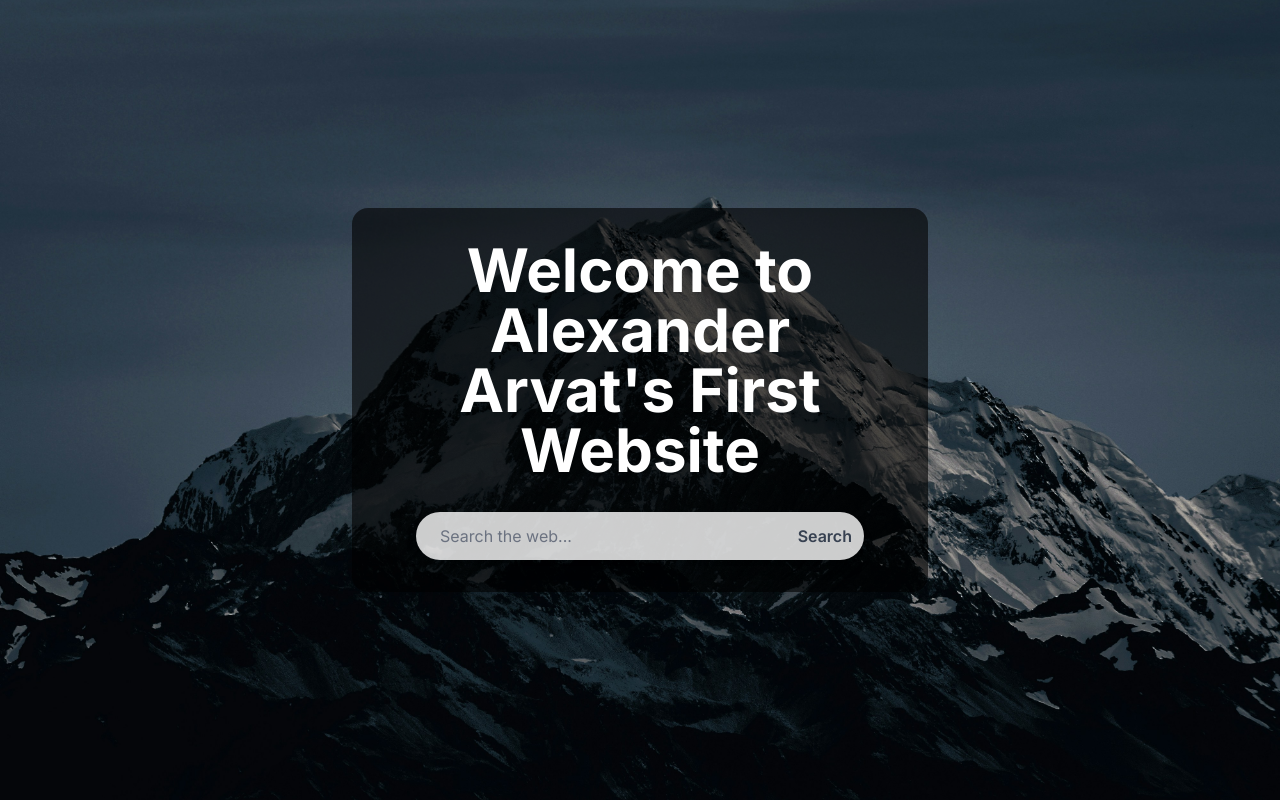
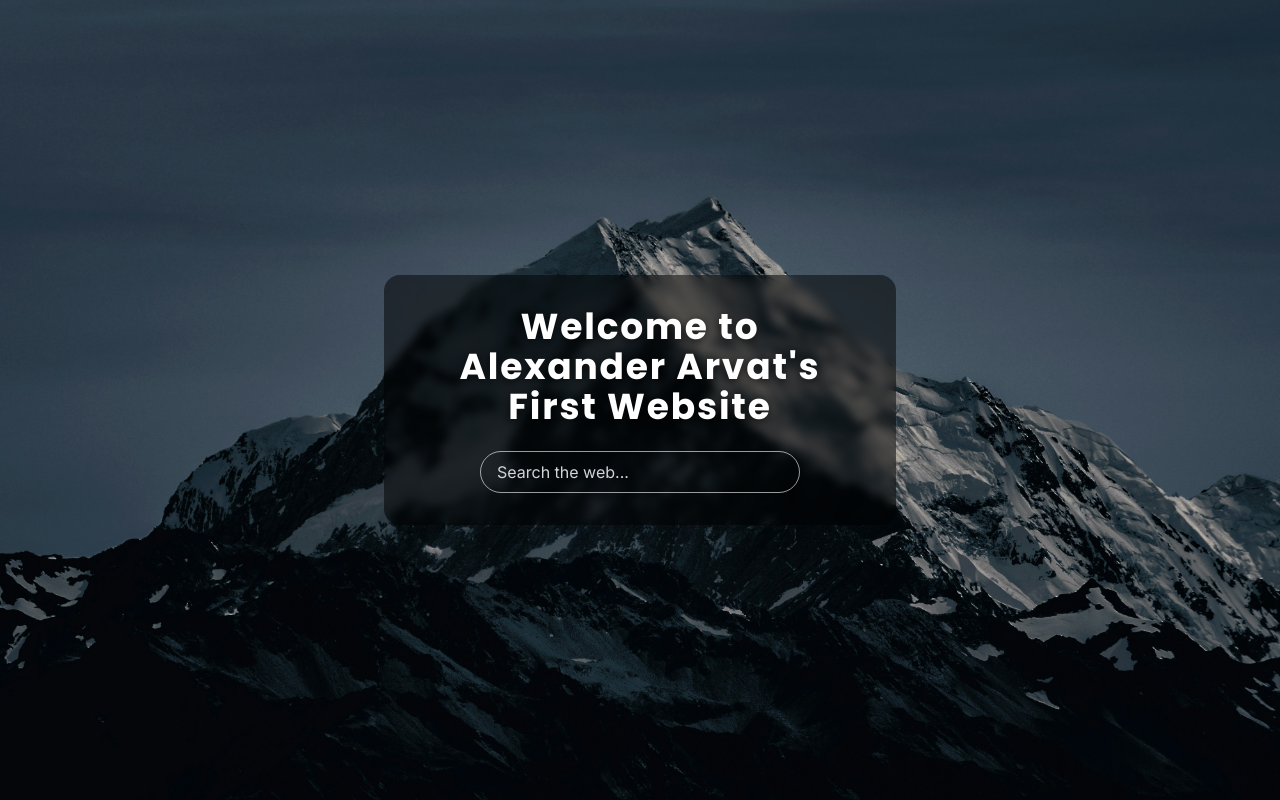
Before and after one commit to AleArvat7/myapp, a website: page public/index.html in a window 1280 px wide. Drawn offline with nearby package versions, Linux system fonts and the light colour scheme.

Commit message:
edit search bar and styling

```diff
--- a/public/index.html
+++ b/public/index.html
@@ -4,8 +4,8 @@
   <meta charset="UTF-8">
   <meta name="viewport" content="width=device-width, initial-scale=1.0">
   <title>Welcome to Alexander Arvat's First Website</title>
-  <!-- Google Font: Inter -->
-  <link href="https://fonts.googleapis.com/css2?family=Inter:wght@400;600;700&display=swap" rel="stylesheet">
+  <!-- Google Fonts: Poppins for headings, Inter for body -->
+  <link href="https://fonts.googleapis.com/css2?family=Inter:wght@300;400&family=Poppins:wght@600;700&display=swap" rel="stylesheet">
   <!-- Tailwind CSS via CDN -->
   <script src="https://cdn.tailwindcss.com"></script>
   <style>
@@ -15,32 +15,34 @@
       background-size: cover;
       background-position: center;
     }
+    h1 {
+      font-family: 'Poppins', sans-serif;
+      letter-spacing: 0.05em;
+      text-shadow: 0 2px 10px rgba(0,0,0,0.7);
+      animation: fadeIn 1.5s ease-in-out;
+    }
+    @keyframes fadeIn {
+      from { opacity: 0; transform: translateY(-10px); }
+      to { opacity: 1; transform: translateY(0); }
+    }
   </style>
 </head>
 <body class="h-full flex items-center justify-center px-4">
-  <div class="bg-black bg-opacity-60 p-8 rounded-2xl text-center max-w-xl mx-auto">
-    <h1 class="text-white text-4xl md:text-5xl lg:text-6xl font-bold mb-8">
+  <div class="bg-black bg-opacity-50 p-6 md:p-8 rounded-2xl text-center max-w-lg mx-auto backdrop-blur-sm">
+    <h1 class="text-white text-2xl md:text-3xl lg:text-4xl font-bold mb-6">
       Welcome to Alexander Arvat's First Website
     </h1>
-    <!-- Modern Search Form -->
-    <form id="search-form" class="relative mx-auto w-full max-w-md">
+    <!-- Sleek Search Form -->
+    <form id="search-form" class="mx-auto w-full max-w-xs">
       <input id="search-input" type="text" placeholder="Search the web..."
-        class="block w-full bg-white bg-opacity-80 placeholder-gray-500 text-gray-800 rounded-full py-3 px-6 focus:outline-none shadow-lg" />
-      <button type="submit"
-        class="absolute right-3 top-1/2 transform -translate-y-1/2 text-gray-700 font-semibold">
-        Search
-      </button>
+        class="block w-full bg-transparent border border-white border-opacity-60 placeholder-gray-300 text-white rounded-full py-2 px-4 focus:outline-none focus:ring-1 focus:ring-white transition" />
     </form>
   </div>
   <script>
-    // Hook up search form to Google Search
     document.getElementById('search-form').addEventListener('submit', function(e) {
       e.preventDefault();
-      const query = document.getElementById('search-input').value.trim();
-      if (query) {
-        const url = `https://www.google.com/search?q=${encodeURIComponent(query)}`;
-        window.open(url, '_blank');
-      }
+      const q = document.getElementById('search-input').value.trim();
+      if (q) window.open(`https://www.google.com/search?q=${encodeURIComponent(q)}`, '_blank');
     });
   </script>
 </body>
```
